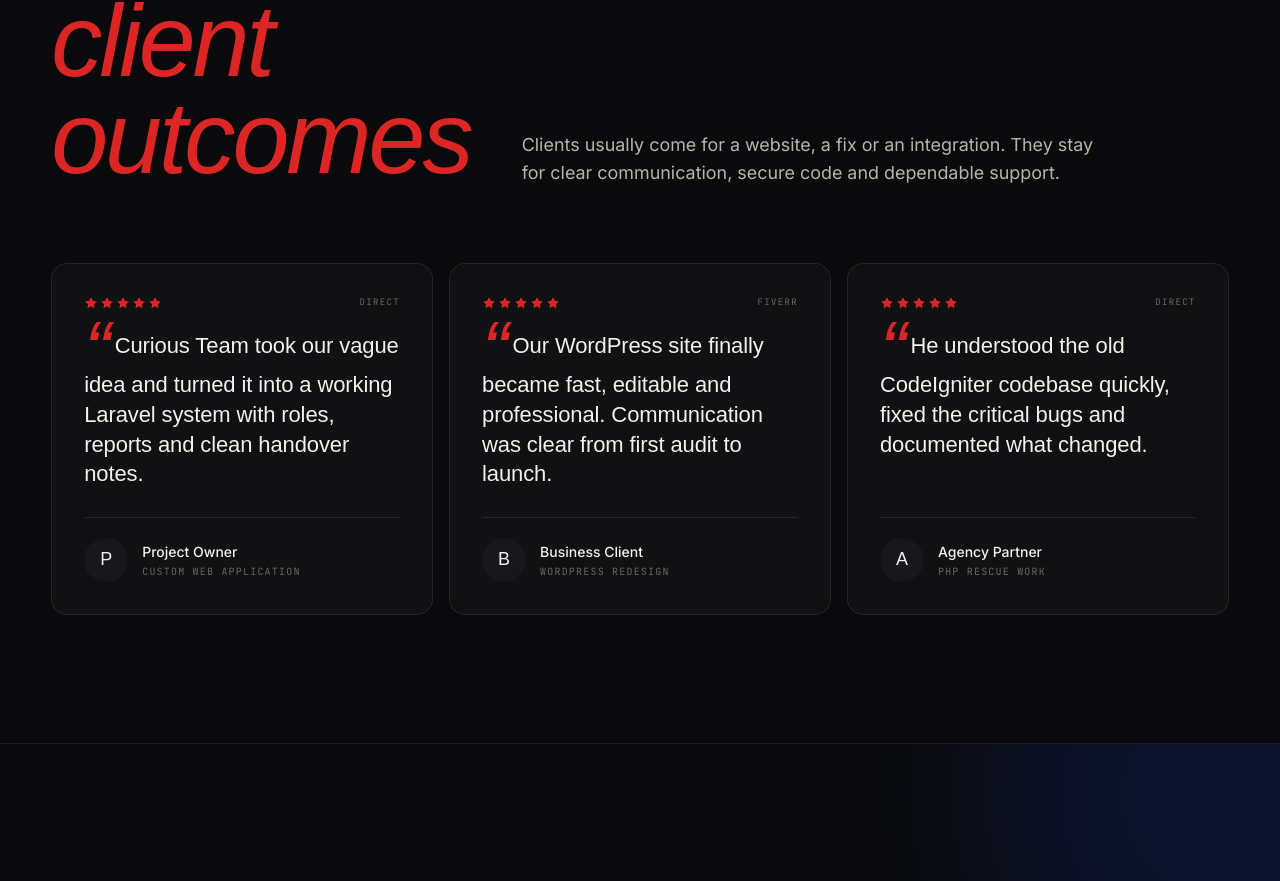
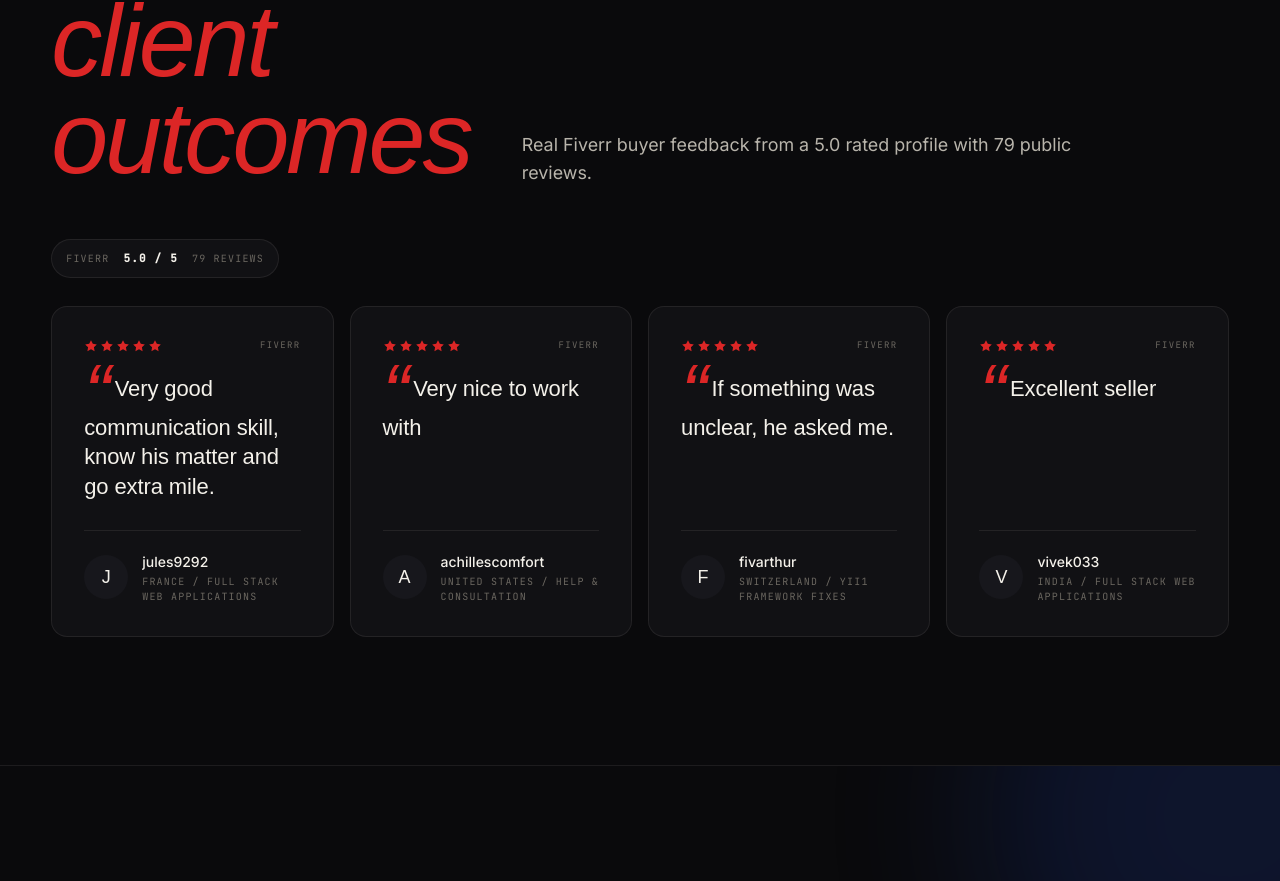
Before and after one commit to curiousteam/curiousteam.github.io, a Next.js app: page / in a window 1280 px wide. Shown: the part 9280-10161 px from the top of the page. Built offline with nearby package versions, Linux system fonts and the light colour scheme; no server answers; a web font is replaced by a local one.

Commit message:
Updated testimonials with real reviews from fiverr.

```diff
--- a/src/app/globals.css
+++ b/src/app/globals.css
@@ -1332,8 +1332,38 @@ section {
 /* ============== TESTIMONIALS ============== */
 .testimonials {
   display: grid;
-  grid-template-columns: repeat(3, 1fr);
+  grid-template-columns: repeat(auto-fit, minmax(240px, 1fr));
   gap: 16px;
+}
+.review-proof {
+  width: fit-content;
+  display: flex;
+  align-items: center;
+  gap: 14px;
+  margin: -24px 0 28px;
+  padding: 10px 14px;
+  border: 1px solid var(--line);
+  border-radius: 999px;
+  background: var(--bg-2);
+  font-family: var(--mono);
+  font-size: 10px;
+  letter-spacing: 0.12em;
+  text-transform: uppercase;
+  color: var(--ink-3);
+  transition:
+    border-color 0.3s,
+    color 0.3s,
+    transform 0.3s;
+}
+.review-proof strong {
+  color: var(--ink);
+  font-size: 11px;
+  font-weight: 600;
+}
+.review-proof:hover {
+  border-color: var(--accent-2);
+  color: var(--ink);
+  transform: translateY(-2px);
 }
 .testimonial {
   border: 1px solid var(--line);
@@ -1412,6 +1442,12 @@ section {
   letter-spacing: 0.15em;
   text-transform: uppercase;
   color: var(--ink-3);
+}
+.testimonial .platform a {
+  color: inherit;
+}
+.testimonial .platform a:hover {
+  color: var(--accent-2);
 }
 @media (max-width: 900px) {
   .testimonials {
--- a/src/components/portfolio/testimonials/testimonial-card.tsx
+++ b/src/components/portfolio/testimonials/testimonial-card.tsx
@@ -6,9 +6,17 @@ type TestimonialCardProps = {
 };
 
 export function TestimonialCard({ testimonial, index }: TestimonialCardProps) {
+  const platform = testimonial.sourceUrl ? (
+    <a href={testimonial.sourceUrl} target="_blank" rel="noopener noreferrer">
+      {testimonial.platform}
+    </a>
+  ) : (
+    testimonial.platform
+  );
+
   return (
     <article className="testimonial reveal" style={{ transitionDelay: `${index * 0.06}s` }}>
-      <div className="platform">{testimonial.platform}</div>
+      <div className="platform">{platform}</div>
       <div className="stars" aria-label={`${testimonial.stars} out of 5 stars`}>
         {Array.from({ length: testimonial.stars }).map((_, j) => (
           <svg key={j} width="14" height="14" viewBox="0 0 24 24" fill="currentColor">
--- a/src/components/portfolio/testimonials/testimonials.tsx
+++ b/src/components/portfolio/testimonials/testimonials.tsx
@@ -10,10 +10,20 @@ export function Testimonials() {
             Proof / <em>client outcomes</em>
           </h2>
           <p className="lede">
-            Clients usually come for a website, a fix or an integration. They stay for clear
-            communication, secure code and dependable support.
+            Real Fiverr buyer feedback from a 5.0 rated profile with 79 public reviews.
           </p>
         </div>
+
+        <a
+          className="review-proof reveal"
+          href="https://www.fiverr.com/curiousteam"
+          target="_blank"
+          rel="noopener noreferrer"
+        >
+          <span>Fiverr</span>
+          <strong>5.0 / 5</strong>
+          <span>79 reviews</span>
+        </a>
 
         <div className="testimonials">
           {TESTIMONIALS.map((testimonial, index) => (
--- a/src/domains/portfolio/portfolio.types.ts
+++ b/src/domains/portfolio/portfolio.types.ts
@@ -57,4 +57,5 @@ export type Testimonial = {
   role: string;
   avatar: string;
   platform: string;
+  sourceUrl?: string;
 };
--- a/src/domains/portfolio/testimonials.data.ts
+++ b/src/domains/portfolio/testimonials.data.ts
@@ -3,29 +3,38 @@ import type { Testimonial } from "./portfolio.types";
 export const TESTIMONIALS: readonly Testimonial[] = [
   {
     stars: 5,
-    quote:
-      "Curious Team took our vague idea and turned it into a working Laravel system with roles, reports and clean handover notes.",
-    name: "Project Owner",
-    role: "Custom web application",
-    avatar: "P",
-    platform: "Direct",
+    quote: "Very good communication skill, know his matter and go extra mile.",
+    name: "jules9292",
+    role: "France / Full Stack Web Applications",
+    avatar: "J",
+    platform: "Fiverr",
+    sourceUrl: "https://www.fiverr.com/curiousteam",
   },
   {
     stars: 5,
-    quote:
-      "Our WordPress site finally became fast, editable and professional. Communication was clear from first audit to launch.",
-    name: "Business Client",
-    role: "WordPress redesign",
-    avatar: "B",
+    quote: "Very nice to work with",
+    name: "achillescomfort",
+    role: "United States / Help & Consultation",
+    avatar: "A",
     platform: "Fiverr",
+    sourceUrl: "https://www.fiverr.com/curiousteam",
   },
   {
     stars: 5,
-    quote:
-      "He understood the old CodeIgniter codebase quickly, fixed the critical bugs and documented what changed.",
-    name: "Agency Partner",
-    role: "PHP rescue work",
-    avatar: "A",
-    platform: "Direct",
+    quote: "If something was unclear, he asked me.",
+    name: "fivarthur",
+    role: "Switzerland / Yii1 framework fixes",
+    avatar: "F",
+    platform: "Fiverr",
+    sourceUrl: "https://www.fiverr.com/curiousteam",
+  },
+  {
+    stars: 5,
+    quote: "Excellent seller",
+    name: "vivek033",
+    role: "India / Full Stack Web Applications",
+    avatar: "V",
+    platform: "Fiverr",
+    sourceUrl: "https://www.fiverr.com/curiousteam",
   },
 ] as const;
```
Also changed, not shown: 1 other file (tests, documents, lock files or other folders).
